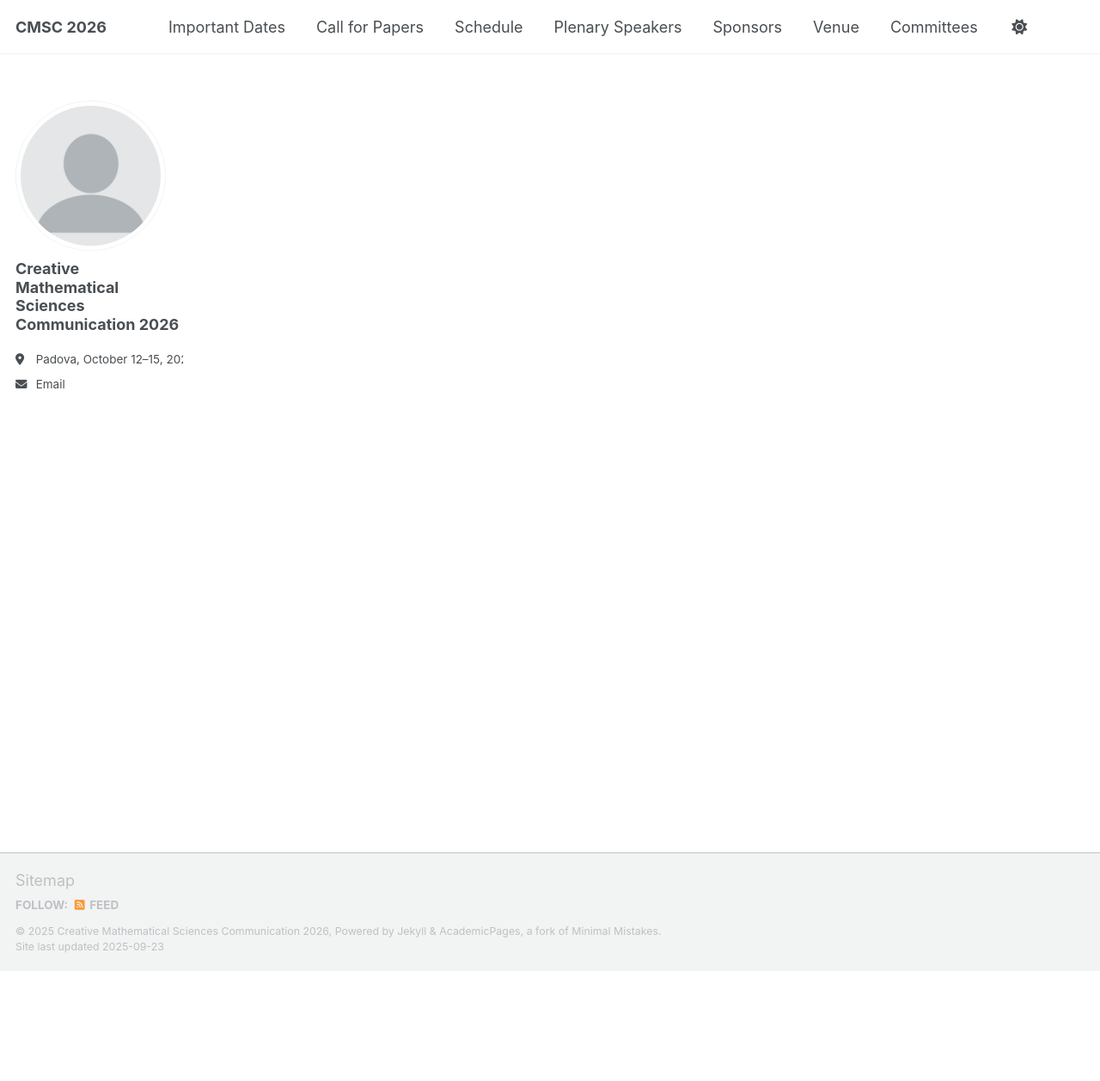
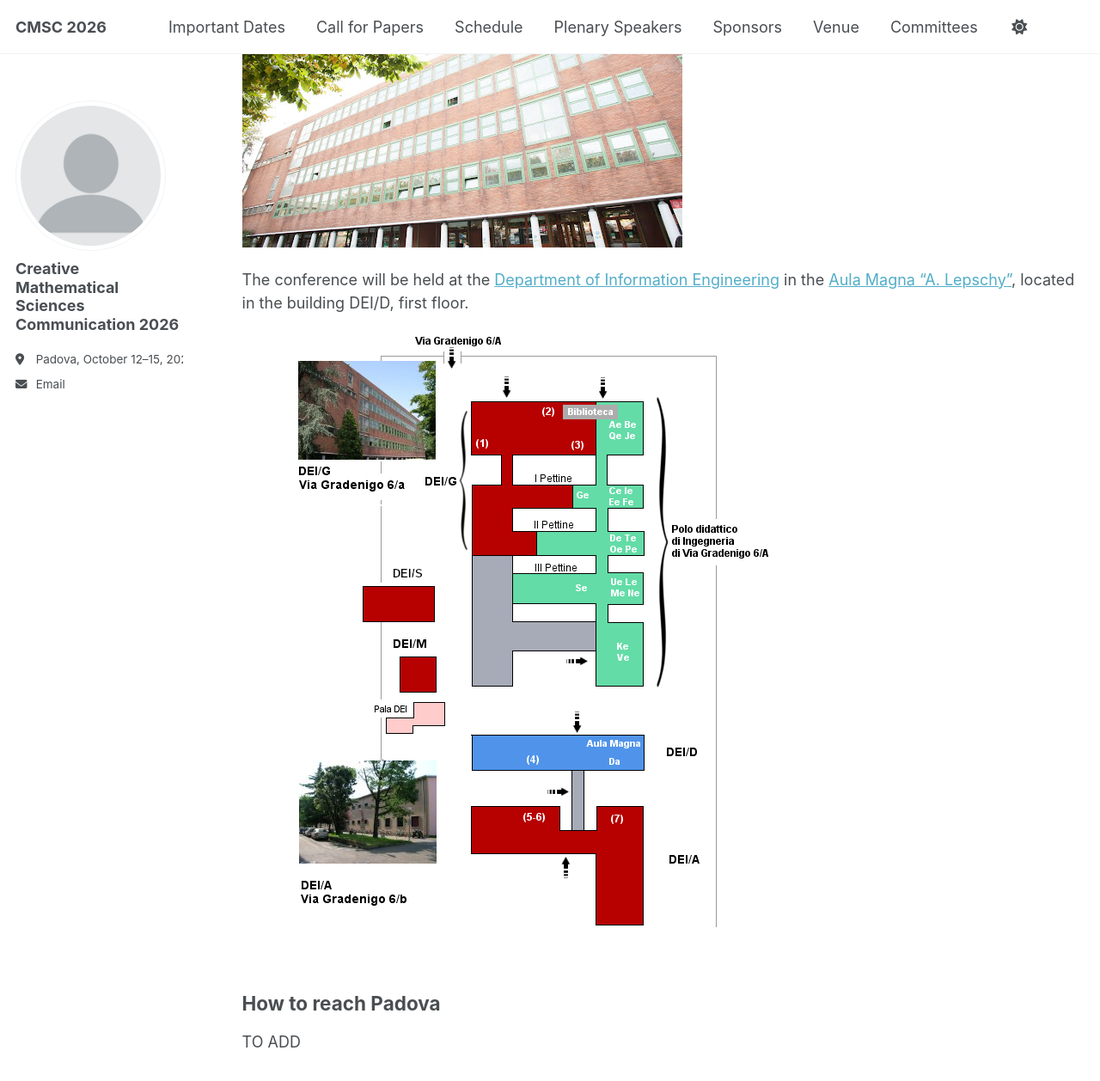
Before and after one commit to CMSC2026/cmsc2026.github.io, a Jekyll site: the page built from _pages/venue.md, in a window 1280 px wide and 1400 px high, scrolled down 270 px. Shown: the top 1258 px of the window at 86% size. Built offline with Jekyll 4.4.1, drawn with Linux system fonts in a browser that asks for light colours; a script that is not in the unit is left out.

Commit message:
added map

```diff
--- a/_pages/venue.md
+++ b/_pages/venue.md
@@ -5,4 +5,15 @@ permalink: /venue/
 author_profile: true
 ---
 
+## Conference
+
+![DEI](/images/venue-DEI.jpg)
+
+The conference will be held at the [Department of Information Engineering](https://www.dei.unipd.it/en/) in the [Aula Magna “A. Lepschy”](https://www.dei.unipd.it/en/department/map-department#:~:text=The%20Aula%20Magna%20%22A.,on%20opening%20hours%20and%20reservation.), located in the building DEI/D, first floor.
+
+![DEI-Map](/images/venue-DEI-map.png)
+
+
+## How to reach Padova
+
 TO ADD
```
Also changed, not shown: _pages/dates.md (+0 -2 lines), images/venue-DEI-map.png (added), images/venue-DEI.jpg (renamed from images/homepage-DEI.jpg).
